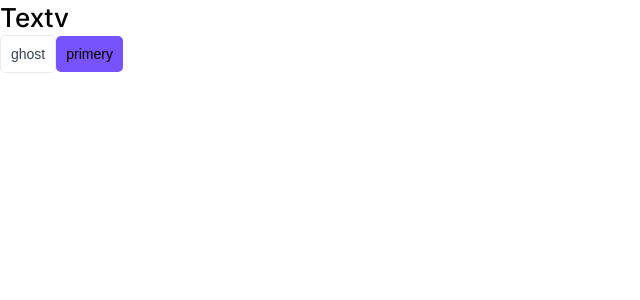
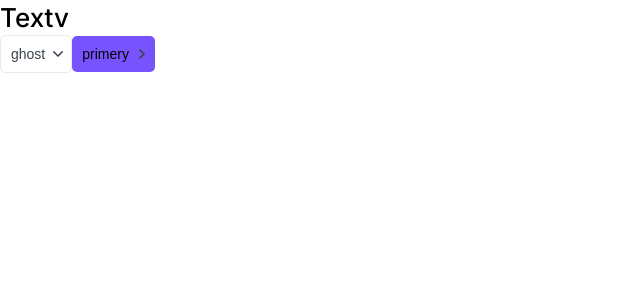
Before and after one commit to mishok2004/nextJS-project, a Next.js app: page / in a window 1280 px wide. Shown: the top 300 px of the page, without its empty margins (0-640 px from the left). Built offline with nearby package versions, Linux system fonts and the light colour scheme.

Commit message:
add svg module

```diff
--- a/components/Button/Button.module.css
+++ b/components/Button/Button.module.css
@@ -34,3 +34,18 @@
   color: var(white-color);
   background-color: var(--primary-color);
 }
+
+.arrow {
+  display: inline-block;
+
+  margin-left: 10px;
+}
+
+.down {
+  transition: all 0.2s;
+  transform: rotate(90deg);
+}
+
+.primary svg .ghost:hover svg {
+  fill: var(--white-color);
+}
--- a/components/Button/Button.props.ts
+++ b/components/Button/Button.props.ts
@@ -7,4 +7,5 @@
   > {
   children: ReactNode;
   appearance: 'primary' | 'ghost';
+  arrow?: 'right' | 'down' | 'none';
 }
--- a/components/Button/Button.tsx
+++ b/components/Button/Button.tsx
@@ -1,11 +1,13 @@
 import { ButtonProps } from './Button.props';
 import styles from './Button.module.css';
 import cn from 'classnames';
+import ArrowIcon from './arrow.svg';
 
 export const Button = ({
   appearance,
   children,
   className,
+  arrow = 'none',
   ...props
 }: ButtonProps): JSX.Element => {
   return (
@@ -17,6 +19,16 @@
       {...props}
     >
       {children}
+      {arrow != 'none' && (
+        <span
+          className={cn(styles.arrow, className, {
+            [styles.right]: arrow == 'right',
+            [styles.down]: arrow == 'down',
+          })}
+        >
+          <ArrowIcon />
+        </span>
+      )}
     </button>
   );
 };
--- /dev/null
+++ b/next.config.js
@@ -0,0 +1,21 @@
+module.exports = {
+	images: {
+		domains: ['courses-top.ru']
+	},
+	webpack(config, options) {
+		config.module.rules.push({
+			loader: '@svgr/webpack',
+			options: {
+				prettier: false,
+				svgo: true,
+				svgoConfig: {
+					plugins: [{ removeViewBox: false }],
+				},
+				titleProp: true,
+			},
+			test: /\.svg$/,
+		});
+
+		return config;
+	},
+};
--- a/package.json
+++ b/package.json
@@ -17,6 +17,7 @@
     "react-dom": "^18"
   },
   "devDependencies": {
+    "@svgr/webpack": "^8.1.0",
     "@types/node": "^20.16.2",
     "@types/react": "^18.3.4",
     "@types/react-dom": "^18",
--- a/src/app/page.tsx
+++ b/src/app/page.tsx
@@ -4,8 +4,12 @@
   return (
     <div>
       <Htag tag='h1'>Textv</Htag>
-      <Button appearance='ghost'>ghost</Button>
-      <Button appearance='primary'>primery</Button>
+      <Button appearance='ghost' arrow='down'>
+        ghost
+      </Button>
+      <Button appearance='primary' arrow='right'>
+        primery
+      </Button>
     </div>
   );
 }
```
Also changed, not shown: components/Button/arrow.svg (added), 1 other file (tests, documents, lock files or other folders).
